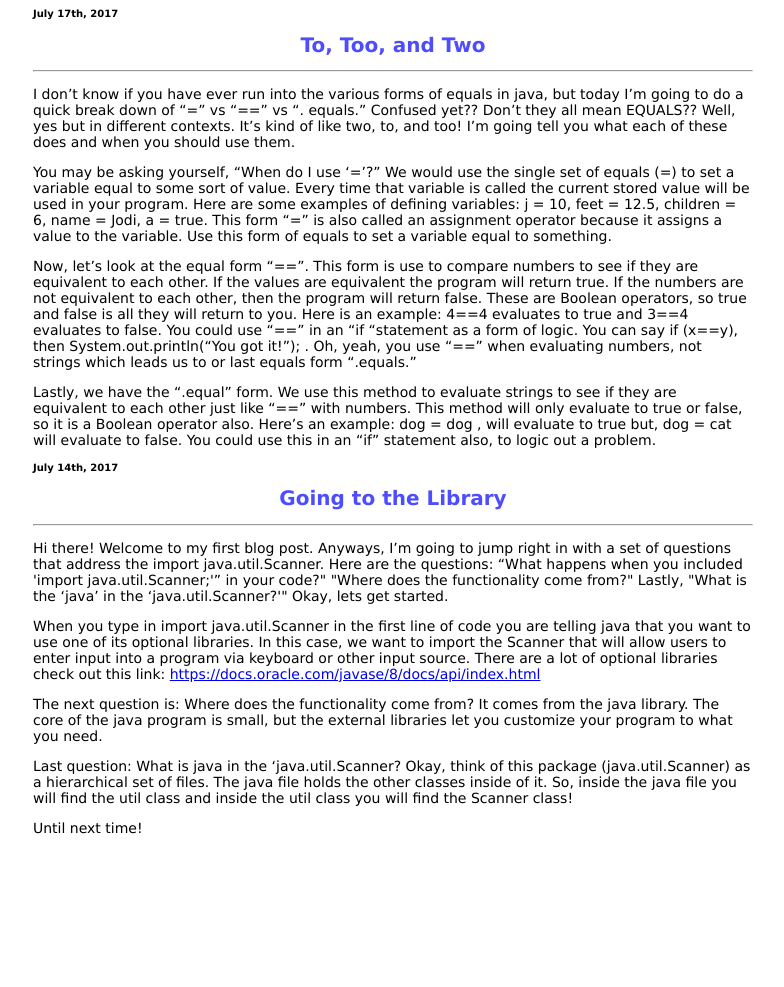
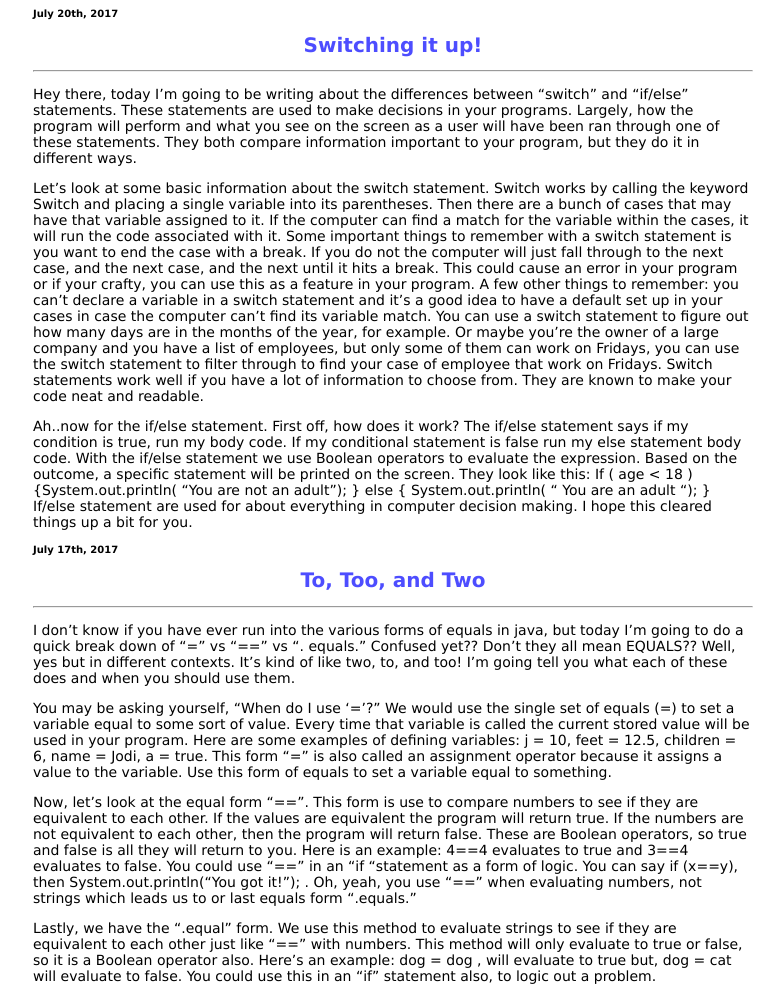
Before and after one commit to JoWalder/JoWalder.github.io, a plain HTML site: page index.html in a window 1280 px wide. Shown: the top 987 px of the page, without its empty margins (247-1031 px from the left). Before the commit the page ends 850 px from the top, so only its background shows below. Drawn offline with Linux system fonts and the light colour scheme.

Commit message:
add post 3

```diff
--- a/index.html
+++ b/index.html
@@ -1,3 +1,59 @@
+<!DOCTYPE html>
+<html>
+
+	<head>
+		<title>
+			Jodi's Blog
+		</title>
+
+		<style>
+		body {
+	background-color: white;
+	font-family:verdana;
+	font-size: 14px;
+}
+
+
+
+h1 {
+	text-align: center;
+	font-size: 20px;
+	color: #4d4dff;
+}
+h2{
+	font-size: 10px;
+	text-align:left;
+}
+.container{width: 720px; margin: 0 auto;}
+</style>
+
+	</head>
+	<body>
+		<div class="container">
+
+		<h2>July 20th, 2017</h2>
+		<h1>Switching it up!</h1>
+		<hr>
+
+		<p>Hey there, today I’m going to be writing about the differences between “switch” and “if/else” statements.  These statements are used to make decisions in your programs.  Largely, how the program will perform and what you see on the screen as a user will have been ran through one of these statements. They both compare information important to your program, but they do it in different ways.</p>
+
+		 <p>Let’s look at some basic information about the switch statement. Switch works by calling the keyword Switch and placing a single variable into its parentheses. Then there are a bunch of cases that may have that variable assigned to it. If the computer can find a match for the variable within the cases, it will run the code associated with it. Some important things to remember with a switch statement is you want to end the case with a break.  If you do not the computer will just fall through to the next case, and the next case, and the next until it hits a break. This could cause an error in your program or if your crafty, you can use this as a feature in your program. A few other things to remember:  you can’t declare a variable in a switch statement and it’s a good idea to have a default set up in your cases in case the computer can’t find its variable match.  You can use a switch statement to figure out how many days are in the months of the year, for example. Or maybe you’re the owner of a large company and you have a list of employees, but only some of them can work on Fridays, you can use the switch statement to filter through to find your case of employee that work on Fridays. Switch statements work well if you have a lot of information to choose from. They are known to make your code neat and readable.</p>
+
+     <p>Ah..now for the if/else statement. First off, how does it work? The if/else statement says if my condition is true, run my body code. If my conditional statement is false run my else statement body code. With the if/else statement we use Boolean operators to evaluate the expression. Based on the outcome, a specific statement will be printed on the screen.  They look like this:
+
+     If  ( age < 18 ) {System.out.println( “You are not an adult”); }
+     else {     System.out.println( “ You are an adult “); }
+
+     If/else statement are used for about everything in computer decision making.
+     I hope this cleared things up a bit for you.</p>
+
+		 <p> </p>
+
+     <p></p>
+	 </div>
+	 </body>
+
+</html>
 <!DOCTYPE html>
 <html>
 
```
